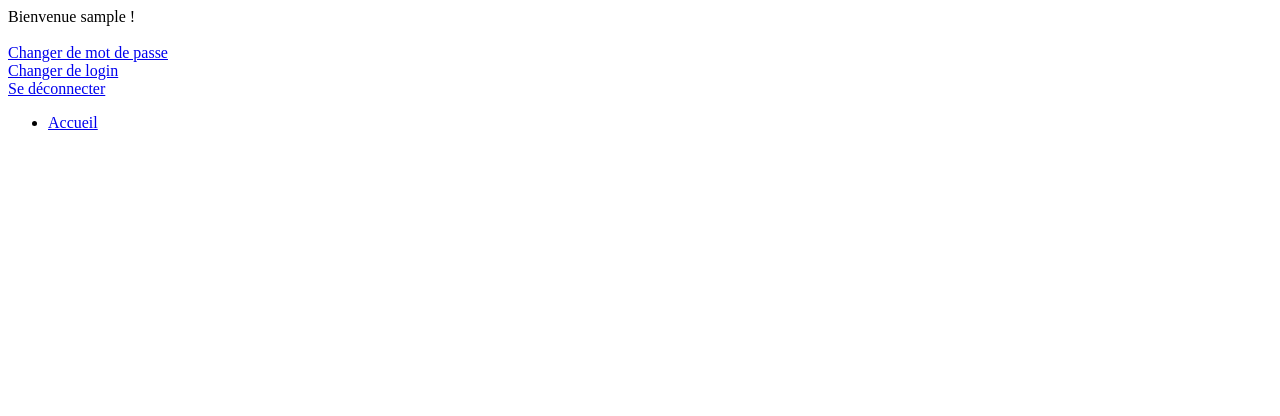
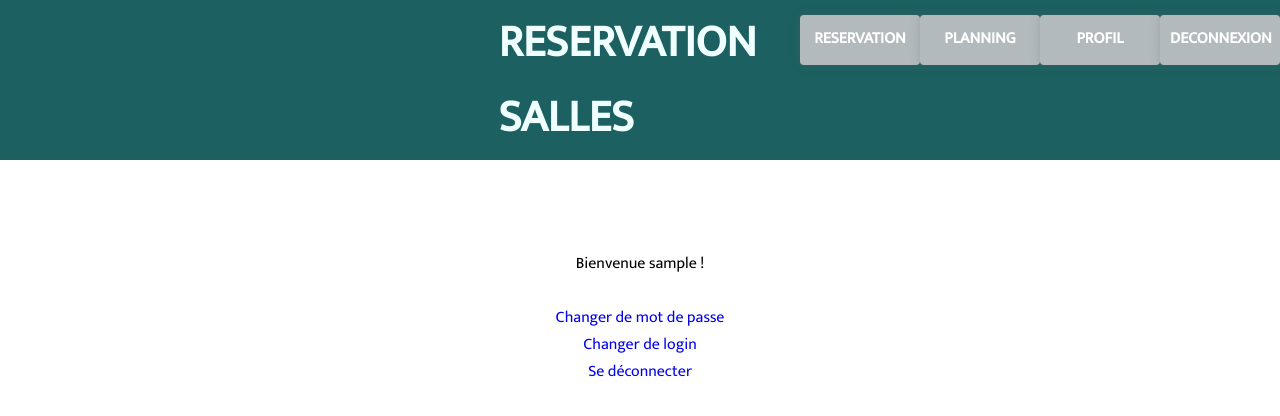
Before and after one commit to elias-cardon/reservation-salles, a PHP site: page /profil.php in a window 1280 px wide. Shown: the top 416 px of the page. Run offline with PHP 8.4, Linux system fonts and the light colour scheme; the visitor is signed in with stand-in values (Sample User, id 1).

Commit message:
Mise du CSS au profil

```diff
--- /dev/null
+++ b/css/profil.css
@@ -0,0 +1,95 @@
+@import url('https://fonts.googleapis.com/css2?family=Mukta&display=swap');
+
+*{
+    margin: 0;
+    padding: 0;
+    font-family: 'Mukta', sans-serif;
+    text-decoration: none;
+}
+
+/*****HEADER****/
+
+header {
+
+    display: flex;
+    justify-content: space-evenly;
+    width: 100% ;
+    height: 20vh;
+    background-color: rgb(28, 96, 98);
+
+}
+
+#nav-index{
+
+  display: flex;
+  flex-direction: row;
+  margin: auto;
+  justify-content: space-evenly;
+  width: 100%;
+}
+
+#top-title {
+
+  display:flex;
+  justify-content: space-evenly;
+  width: 50%;
+  height: 30%;
+  font-size: 30px;
+  margin-left: 20px;
+
+}
+
+h3 {
+
+    color: azure;
+    font-size: 45px;
+    cursor: pointer;
+
+}
+
+
+.btn {
+    display: flex;
+    justify-content: space-evenly;
+    /*color: white;*/
+    cursor: pointer;
+    font-weight: bold;
+    background-color: rgba(179, 186, 189, 1);
+    border-radius: 4px;
+    width: 100px;
+    margin-top: 10px;
+    height: 30px;
+    padding: 10px;
+    box-shadow: 0 0 10px rgba(112, 103, 100, 0.3);
+    transition: 0.4s;
+}
+
+.btn a
+{
+  color: white;
+}
+
+.btn:hover {
+    color: white;
+    box-shadow: 0 0 20px (112, 103, 100, 0.6);
+    background-color: rgb(20, 66, 68);
+}
+
+.menu-nav{
+  display: flex;
+}
+/*****INDEX****/
+
+#banner {
+
+  height: 30%;
+  width: 40%;
+  background-color: cadetblue;
+}
+
+
+.milieu
+{
+	text-align: center;
+	margin-top: 7%;
+}
--- a/profil.php
+++ b/profil.php
@@ -1,32 +1,42 @@
-<?php
-session_start();
-if ($_SESSION['login']) {
-	echo "<p>Bienvenue ".$_SESSION['login']. " ! <br/><br/>
+<?php session_start();
 
-	<a href='changement_mdp.php'>Changer de mot de passe</a><br/>
-
-	<a href='changement_login.php'>Changer de login</a><br/>
-	<a href='logout.php'>Se déconnecter</a></p>";
-}
-else
-{
-	header("Location:connexion.php");
+if (isset($_POST["deconnexion"])) {
+	session_unset();
+	session_destroy();
+	header('Location:index.php');
 }
 ?>
+
 <!DOCTYPE html>
 <html>
 <head>
 	<title>Profil</title>
+	<link rel="stylesheet" type="text/css" href="css/profil.css">
 </head>
 <body>
 	<!-- Header -->
-			<header id="header">
-				<ul id="lien">
-					<li><a href="index.php">Accueil</a></li>
-				</ul>
-			</header>
-			<!-- Footer -->
-			<footer id="footer">
-			</footer>
+	<header>
+		<?php include("include/header.php") ?>
+	</header>
+	<main>
+		<div class="milieu">
+			<?php
+			if ($_SESSION['login']) {
+				echo "<p>Bienvenue ".$_SESSION['login']. " ! <br/><br/>
+
+				<a href='changement_mdp.php'>Changer de mot de passe</a><br/>
+
+				<a href='changement_login.php'>Changer de login</a><br/>
+
+				<a href='logout.php'>Se déconnecter</a></p>";
+				}
+			else
+			{
+				header("Location:connexion.php");
+			}
+		?>
+		</div>
+
+	</main>
 </body>
 </html>
```
